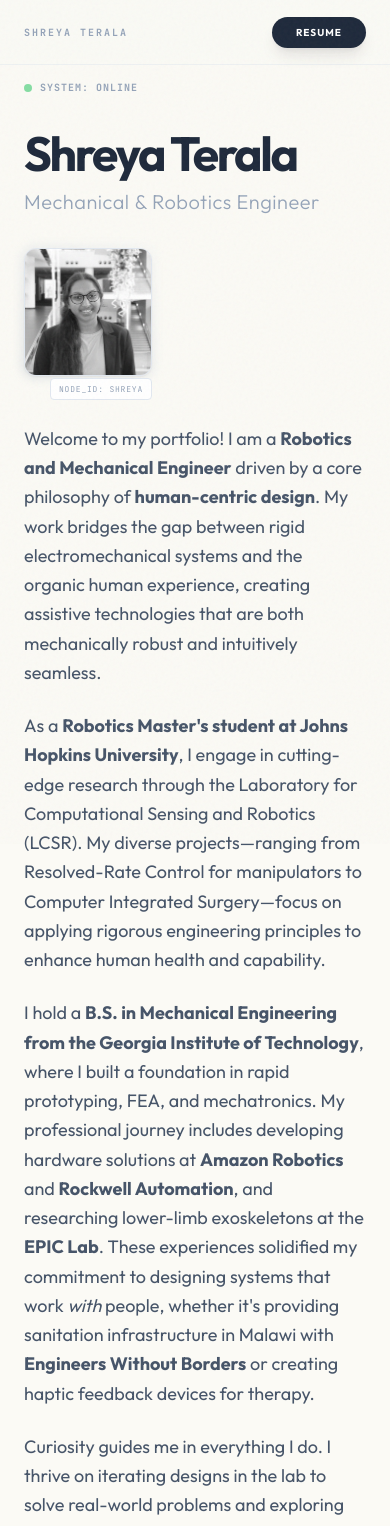
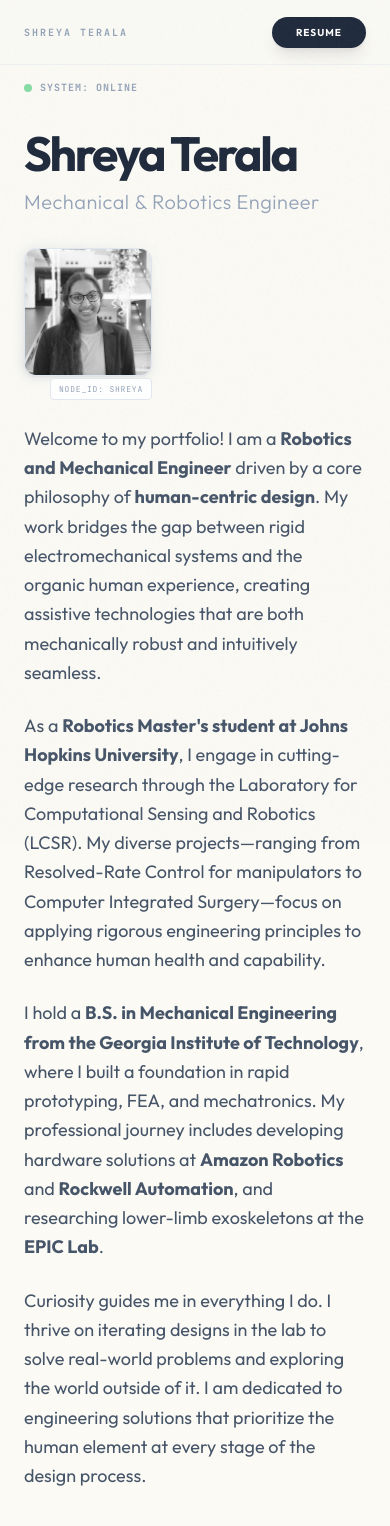
Before and after one commit to shreyaterala/portfolio, a Next.js app: page /portfolio/ in a window 390 px wide. Shown: the top 1526 px of the page. Built offline with nearby package versions, Linux system fonts and the light colour scheme.

Commit message:
updating website formatting for mobile screens

```diff
--- a/src/app/globals.css
+++ b/src/app/globals.css
@@ -68,7 +68,11 @@ body::before {
 }
 
 .prose-ink img {
-    @apply rounded-xl border border-slate-200/50 shadow-sm w-auto max-h-[600px] mx-auto my-8 bg-white/50 p-2;
+    @apply rounded-xl border border-slate-200/50 shadow-sm mx-auto my-8 bg-white/50 p-2;
+    max-width: 100%;
+    width: auto !important;
+    max-height: 600px;
+    object-fit: contain;
 }
 
 .prose-ink video {
--- a/src/app/page.tsx
+++ b/src/app/page.tsx
@@ -38,19 +38,23 @@ export default function Home() {
                     </div>
                 </div>
 
-                <div className="max-w-3xl space-y-6 text-lg text-slate-600 leading-relaxed">
+                <div className="max-w-5xl grid grid-cols-1 md:grid-cols-2 gap-x-12 gap-y-6 text-lg text-slate-600 leading-relaxed">
+                    <div className="space-y-6">
                         <p>
                             Welcome to my portfolio! I am a <strong>Robotics and Mechanical Engineer</strong> driven by a core philosophy of <strong>human-centric design</strong>. My work bridges the gap between rigid electromechanical systems and the organic human experience, creating assistive technologies that are both mechanically robust and intuitively seamless.
                         </p>
                         <p>
                             As a <strong>Robotics Master's student at Johns Hopkins University</strong>, I engage in cutting-edge research through the Laboratory for Computational Sensing and Robotics (LCSR). My diverse projects—ranging from Resolved-Rate Control for manipulators to Computer Integrated Surgery—focus on applying rigorous engineering principles to enhance human health and capability.
                         </p>
+                    </div>
+                    <div className="space-y-6">
                         <p>
-                        I hold a <strong>B.S. in Mechanical Engineering from the Georgia Institute of Technology</strong>, where I built a foundation in rapid prototyping, FEA, and mechatronics. My professional journey includes developing hardware solutions at <strong>Amazon Robotics</strong> and <strong>Rockwell Automation</strong>, and researching lower-limb exoskeletons at the <strong>EPIC Lab</strong>. These experiences solidified my commitment to designing systems that work <em>with</em> people, whether it's providing sanitation infrastructure in Malawi with <strong>Engineers Without Borders</strong> or creating haptic feedback devices for therapy.
+                            I hold a <strong>B.S. in Mechanical Engineering from the Georgia Institute of Technology</strong>, where I built a foundation in rapid prototyping, FEA, and mechatronics. My professional journey includes developing hardware solutions at <strong>Amazon Robotics</strong> and <strong>Rockwell Automation</strong>, and researching lower-limb exoskeletons at the <strong>EPIC Lab</strong>.
                         </p>
                         <p>
                             Curiosity guides me in everything I do. I thrive on iterating designs in the lab to solve real-world problems and exploring the world outside of it. I am dedicated to engineering solutions that prioritize the human element at every stage of the design process.
                         </p>
+                    </div>
                 </div>
 
                 <div className="flex gap-4 mt-12">
```
Lines whose indentation alone changed are shown as unchanged.
